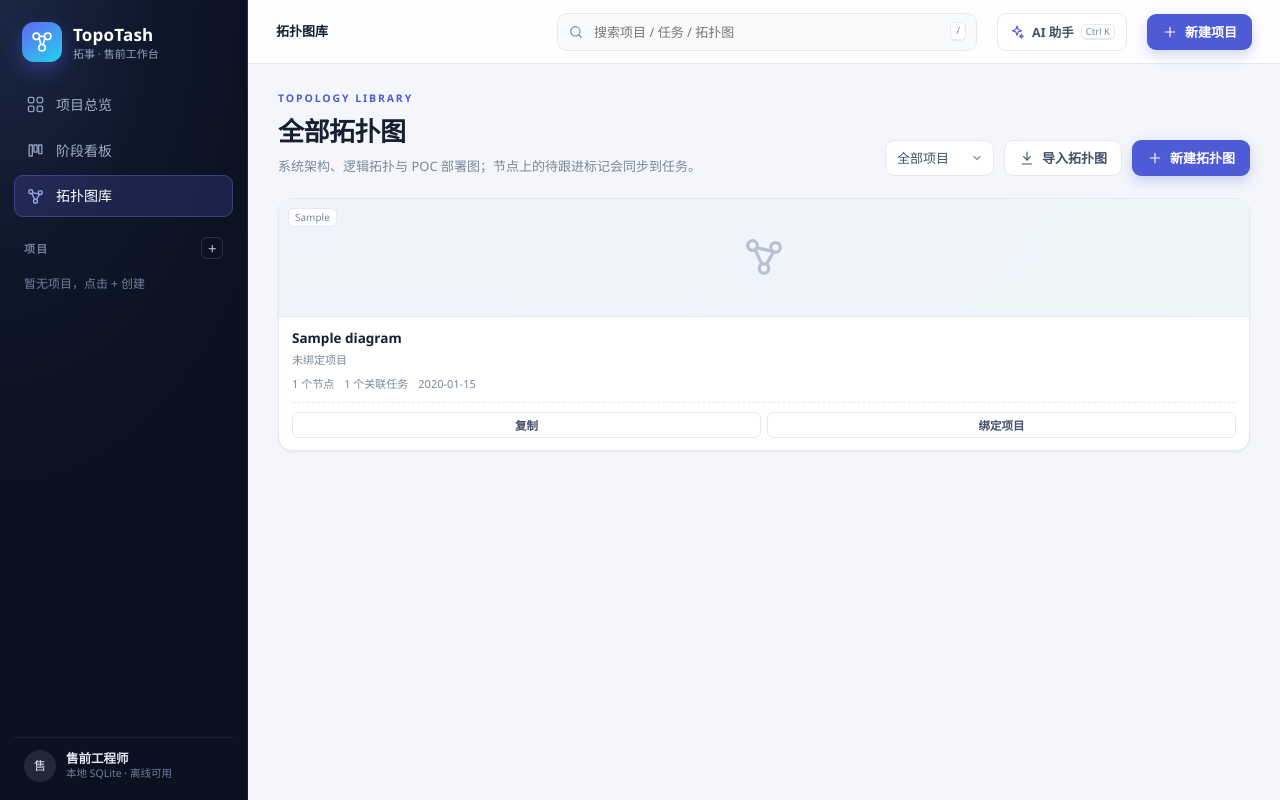
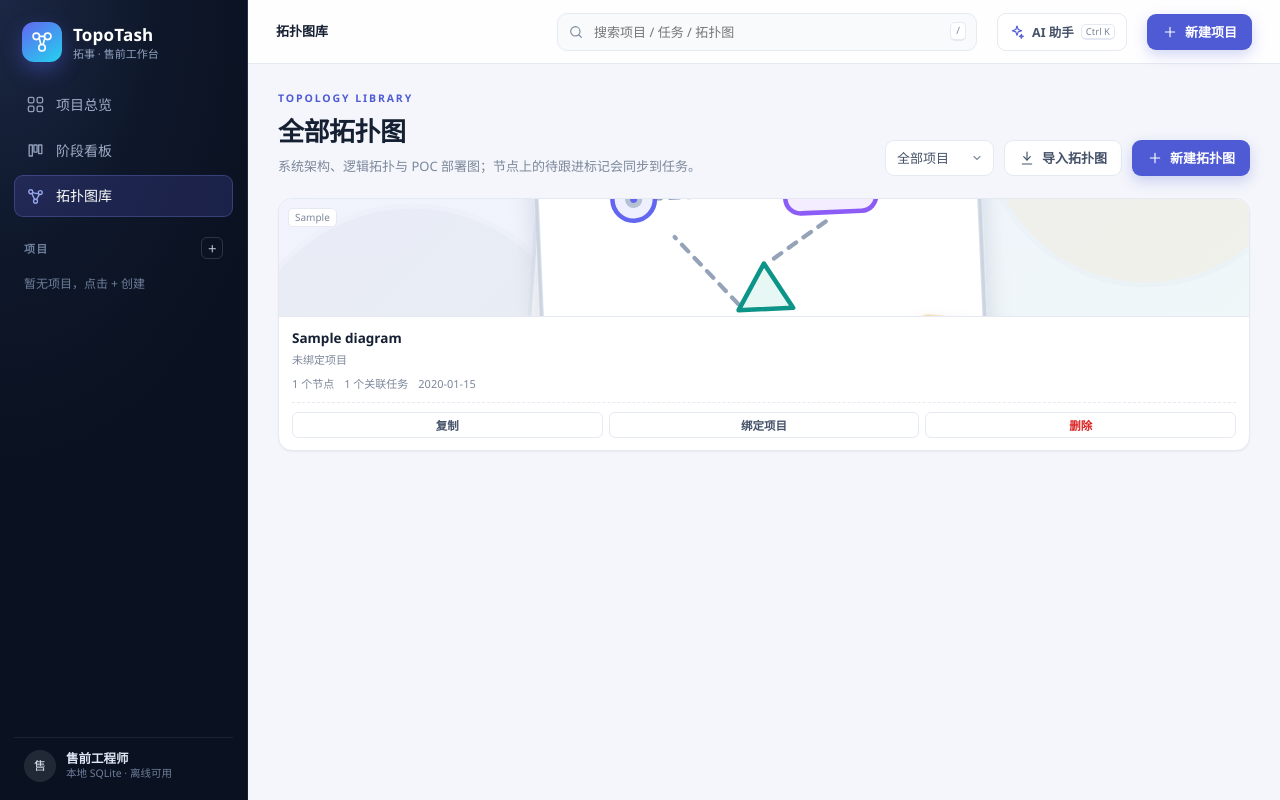
Before and after one commit to bieshuohua16/TopoTask, a Flask app: page /diagrams in a window 1280 px wide. Run offline with Flask 3, Linux system fonts and the light colour scheme; tables that the repository leaves empty hold one stand-in row (values such as "Sample post"); data that the repository does not hold is empty; some libraries are stand-ins or nearby versions.

Commit message:
Add type-specific topology thumbnails and diagram deletion
- static/js/diagram-thumbs.js：按 kind 输出四类 SVG 场景（逻辑拓扑 / 系统架构 / 部署图 / 其他），不依赖画布内容或图片文件
- 拓扑图库与项目拓扑图卡片改用类型缩略图，保留类型标签与待跟进角标
- 卡片新增「删除」按钮、编辑器顶栏新增删除入口，统一走 DELETE /api/diagrams/<id> 并二次确认
- 编辑器页面补齐 modal / toast 容器与 js/api.js，删除确认与提示在独立页面同样可用
- README 增加类型缩略图预览并更新 js 目录说明；DESIGN 记录缩略图实现取舍
- 页面路由测试覆盖新脚本、删除按钮与 api.js 引入

```diff
--- a/static/css/topotash.css
+++ b/static/css/topotash.css
@@ -445,13 +445,14 @@ svg { width: 18px; height: 18px; stroke: currentColor; stroke-width: 1.7; stroke
 }
 .diagram-card:hover { transform: translateY(-2px); box-shadow: var(--shadow); border-color: var(--line-strong); }
 .diagram-thumb {
-  height: 118px; position: relative; background:
+  height: 118px; position: relative; overflow: hidden; background:
     linear-gradient(135deg, rgba(79,91,213,.06), rgba(13,148,136,.05)), #fbfcff;
   border-bottom: 1px solid var(--line); display: grid; place-items: center; color: #b7c1d4;
 }
-.diagram-thumb svg { width: 46px; height: 46px; }
-.diagram-thumb .kind-tag { position: absolute; top: 9px; left: 9px; font-size: 10px; background: #fff; border: 1px solid var(--line); border-radius: 5px; padding: 1px 6px; color: var(--muted); }
-.diagram-thumb .followup-tag { position: absolute; top: 9px; right: 9px; font-size: 10px; background: var(--amber-soft); color: var(--amber); border-radius: 5px; padding: 1px 6px; font-weight: 600; }
+.diagram-thumb .thumb-art { position: absolute; inset: 0; width: 100%; height: 100%; display: block; }
+.diagram-thumb > svg:not(.thumb-art) { width: 46px; height: 46px; }
+.diagram-thumb .kind-tag { position: absolute; z-index: 2; top: 9px; left: 9px; font-size: 10px; background: #fff; border: 1px solid var(--line); border-radius: 5px; padding: 1px 6px; color: var(--muted); }
+.diagram-thumb .followup-tag { position: absolute; z-index: 2; top: 9px; right: 9px; font-size: 10px; background: var(--amber-soft); color: var(--amber); border-radius: 5px; padding: 1px 6px; font-weight: 600; }
 .diagram-info { padding: 11px 13px 12px; }
 .diagram-info b { display: block; font-size: 13.5px; margin-bottom: 2px; overflow: hidden; text-overflow: ellipsis; white-space: nowrap; }
 .diagram-info span { font-size: 11px; color: var(--muted); }
@@ -463,6 +464,8 @@ svg { width: 18px; height: 18px; stroke: currentColor; stroke-width: 1.7; stroke
   background: #fff; color: var(--ink-2); font-size: 11.5px; font-weight: 600;
 }
 .di-card-actions button:hover { border-color: #b9c0f2; color: var(--primary); background: var(--primary-soft); }
+.di-card-actions button.danger { color: var(--red); }
+.di-card-actions button.danger:hover { border-color: #f3c2c2; color: var(--red); background: var(--red-soft); }
 
 .links-grid { display: grid; grid-template-columns: 1fr 1fr; gap: 14px; align-items: start; }
 .table-wrap { overflow-x: auto; }
@@ -537,6 +540,8 @@ svg { width: 18px; height: 18px; stroke: currentColor; stroke-width: 1.7; stroke
 .editor-back { display: inline-flex; align-items: center; gap: 6px; font-size: 12.5px; color: #aab8cf; padding: 5px 8px; border-radius: 7px; }
 .editor-back:hover { background: rgba(255,255,255,.08); color: #fff; }
 .editor-back svg { width: 15px; height: 15px; }
+.editor-bar .editor-danger { color: var(--red); border-color: #f3c2c2; }
+.editor-bar .editor-danger:hover { color: #b91c1c; border-color: #efb4b4; background: var(--red-soft); }
 .editor-title { display: flex; align-items: center; gap: 8px; font-size: 12.5px; min-width: 0; }
 .editor-title b { color: #fff; max-width: 380px; overflow: hidden; text-overflow: ellipsis; white-space: nowrap; }
 .editor-title i { color: #4c5a75; font-style: normal; }
--- a/static/js/diagram-actions.js
+++ b/static/js/diagram-actions.js
@@ -209,5 +209,25 @@
     });
   }
 
-  window.TTDiagrams = { KINDS, create: createDiagram, importDiagram, duplicate: duplicateDiagram, bind: bindDiagram };
+  // ------------------------------------------------------------------ delete
+  function removeDiagram({ diagram, onDone }) {
+    TT.confirm(
+      `删除拓扑图《${diagram.name}》？画布、节点跟进标记以及它与任务的关联会一并删除，且不可恢复。`,
+      async () => {
+        await TT.api(`/api/diagrams/${encodeURIComponent(diagram.id)}`, { method: 'DELETE' });
+        toast(`已删除《${diagram.name}》`);
+        if (onDone) onDone();
+      },
+      { title: '删除拓扑图', submitText: '删除' }
+    );
+  }
+
+  window.TTDiagrams = {
+    KINDS,
+    create: createDiagram,
+    importDiagram,
+    duplicate: duplicateDiagram,
+    bind: bindDiagram,
+    remove: removeDiagram
+  };
 })();
--- /dev/null
+++ b/static/js/diagram-thumbs.js
@@ -0,0 +1,241 @@
+/* Type-specific topology thumbnails shared by the library and project pages. */
+(function () {
+  const DEFS = `
+<svg id="ttThumbDefs" width="0" height="0" style="position:absolute;width:0;height:0;overflow:hidden" aria-hidden="true" focusable="false">
+  <defs>
+    <linearGradient id="ttLgIndigo" x1="0" y1="0" x2="1" y2="1">
+      <stop offset="0" stop-color="#818cf8"/><stop offset="1" stop-color="#4f5bd5"/>
+    </linearGradient>
+    <filter id="ttSoft" x="-30%" y="-30%" width="160%" height="160%">
+      <feDropShadow dx="0" dy="3" stdDeviation="4" flood-color="#1e293b" flood-opacity=".14"/>
+    </filter>
+    <filter id="ttSoftSm" x="-40%" y="-40%" width="180%" height="180%">
+      <feDropShadow dx="0" dy="2" stdDeviation="2.4" flood-color="#1e293b" flood-opacity=".10"/>
+    </filter>
+
+    <!-- ================= 逻辑拓扑 ================= -->
+    <g id="tt-thumb-logical">
+      <circle cx="38" cy="120" r="62" fill="#6366f1" opacity=".07"/>
+      <circle cx="288" cy="32" r="54" fill="#0d9488" opacity=".07"/>
+      <circle cx="160" cy="78" r="47" fill="none" stroke="#c7d2fe" stroke-width="1.3" stroke-dasharray="4 5" opacity=".9"/>
+
+      <g fill="none" stroke-linecap="round">
+        <path d="M132 78 C108 78 92 64 70 64" stroke="#818cf8" stroke-width="2.2"/>
+        <path d="M188 78 C214 78 232 54 258 54" stroke="#818cf8" stroke-width="2.2"/>
+        <path d="M146 106 C136 122 98 120 74 118" stroke="#5eead4" stroke-width="2.2"/>
+        <path d="M188 98 C218 104 236 114 250 116" stroke="#5eead4" stroke-width="2.2"/>
+      </g>
+
+      <g filter="url(#ttSoftSm)">
+        <circle cx="70" cy="64" r="15" fill="#fff" stroke="#a5b4fc" stroke-width="1.6"/>
+        <circle cx="258" cy="54" r="15" fill="#fff" stroke="#99f6e4" stroke-width="1.6"/>
+        <circle cx="74" cy="118" r="14" fill="#fff" stroke="#a5b4fc" stroke-width="1.6"/>
+        <circle cx="250" cy="116" r="14" fill="#fff" stroke="#99f6e4" stroke-width="1.6"/>
+      </g>
+
+      <g fill="none" stroke="#4f5bd5" stroke-width="1.5" stroke-linecap="round">
+        <circle cx="70" cy="64" r="5.4"/>
+        <path d="M70 58.6v-3M70 72.4v-3M64.6 64h-3M78.4 64h-3"/>
+        <rect x="68.5" y="112.5" width="11" height="10" rx="2"/>
+        <path d="M71 116h6M71 119.5h6"/>
+      </g>
+      <path d="M246 60c-2.5 0-4.5-2-4.5-4.5 0-2.3 1.7-4.2 4-4.5.7-3 3.3-5 6.4-5 2.8 0 5.2 1.7 6.1 4.2.5-.2 1-.3 1.6-.3 2.9 0 5.3 2.4 5.3 5.3s-2.4 5.3-5.3 5.3H246z" fill="#e6f7f4" stroke="#0d9488" stroke-width="1.4"/>
+      <g stroke="#0d9488" stroke-width="1.5" fill="#fff">
+        <ellipse cx="250" cy="112" rx="6" ry="2.6"/>
+        <path d="M244 112v7c0 1.4 2.7 2.6 6 2.6s6-1.2 6-2.6v-7"/>
+      </g>
+
+      <g filter="url(#ttSoft)">
+        <rect x="132" y="50" width="56" height="56" rx="15" fill="url(#ttLgIndigo)" stroke="#c7d2fe" stroke-width="1.5"/>
+        <rect x="146" y="64" width="28" height="28" rx="7" fill="#fff" opacity=".16"/>
+        <g stroke="#fff" stroke-width="2" stroke-linecap="round" fill="none">
+          <path d="M155 72h12M151 79h16M155 86h12"/>
+          <circle cx="150" cy="72" r="1.6" fill="#fff" stroke="none"/>
+          <circle cx="170" cy="79" r="1.6" fill="#fff" stroke="none"/>
+          <circle cx="150" cy="86" r="1.6" fill="#fff" stroke="none"/>
+        </g>
+      </g>
+
+      <g fill="#fff" stroke="#6366f1" stroke-width="1.4">
+        <circle cx="118" cy="78" r="2.6"/><circle cx="202" cy="80" r="2.6"/>
+        <circle cx="110" cy="112" r="2.6"/><circle cx="216" cy="104" r="2.6"/>
+      </g>
+    </g>
+
+    <!-- ================= 系统架构 ================= -->
+    <g id="tt-thumb-architecture">
+      <circle cx="42" cy="112" r="58" fill="#8b5cf6" opacity=".06"/>
+      <circle cx="286" cy="32" r="54" fill="#4f5bd5" opacity=".06"/>
+
+      <line x1="54" y1="30" x2="54" y2="126" stroke="#ddd6fe" stroke-width="1.3" stroke-dasharray="3 4"/>
+      <g fill="#a78bfa">
+        <circle cx="54" cy="34" r="2.4"/><circle cx="54" cy="78" r="2.4"/><circle cx="54" cy="122" r="2.4"/>
+      </g>
+
+      <g filter="url(#ttSoftSm)">
+        <circle cx="34" cy="62" r="9" fill="#f3edff" stroke="#c4b5fd" stroke-width="1.4"/>
+        <path d="M25 79c1.2-6.5 16.6-6.5 18 0" fill="#f3edff" stroke="#c4b5fd" stroke-width="1.4"/>
+      </g>
+      <path d="M43 70h17" stroke="#c4b5fd" stroke-width="1.3" stroke-dasharray="3 3"/>
+
+      <g filter="url(#ttSoft)">
+        <rect x="68" y="26" width="226" height="27" rx="9" fill="#fff" stroke="#c7d2fe" stroke-width="1.3"/>
+        <rect x="68" y="64" width="226" height="27" rx="9" fill="#fff" stroke="#ddd6fe" stroke-width="1.3"/>
+        <rect x="68" y="102" width="226" height="27" rx="9" fill="#fff" stroke="#99f6e4" stroke-width="1.3"/>
+      </g>
+
+      <g>
+        <rect x="76" y="32" width="4" height="15" rx="2" fill="#6366f1"/>
+        <rect x="76" y="70" width="4" height="15" rx="2" fill="#8b5cf6"/>
+        <rect x="76" y="108" width="4" height="15" rx="2" fill="#14b8a6"/>
+      </g>
+
+      <g fill="#eef0ff" stroke="#a5b4fc" stroke-width="1.1">
+        <rect x="88" y="33" width="38" height="13" rx="4"/>
+        <rect x="132" y="33" width="38" height="13" rx="4"/>
+        <rect x="176" y="33" width="38" height="13" rx="4"/>
+      </g>
+      <g fill="#f3edff" stroke="#c4b5fd" stroke-width="1.1">
+        <rect x="88" y="71" width="54" height="13" rx="4"/>
+        <rect x="148" y="71" width="54" height="13" rx="4"/>
+        <rect x="208" y="71" width="54" height="13" rx="4"/>
+      </g>
+      <g fill="#e6f7f4" stroke="#5eead4" stroke-width="1.1">
+        <rect x="88" y="109" width="58" height="13" rx="4"/>
+        <rect x="152" y="109" width="58" height="13" rx="4"/>
+      </g>
+      <g stroke="#0d9488" stroke-width="1.4" fill="#fff">
+        <ellipse cx="246" cy="111" rx="14" ry="4"/>
+        <path d="M232 111v10c0 2.2 6.3 4 14 4s14-1.8 14-4v-10"/>
+        <path d="M232 116c0 2.2 6.3 4 14 4s14-1.8 14-4" fill="none"/>
+      </g>
+
+      <g fill="#8b5cf6">
+        <path d="M124 53v6" stroke="#8b5cf6" stroke-width="1.5"/>
+        <polygon points="124,64 120,57.5 128,57.5"/>
+        <path d="M228 53v6" stroke="#8b5cf6" stroke-width="1.5"/>
+        <polygon points="228,64 224,57.5 232,57.5"/>
+        <path d="M124 91v6" stroke="#8b5cf6" stroke-width="1.5"/>
+        <polygon points="124,102 120,95.5 128,95.5"/>
+      </g>
+
+      <g fill="none" stroke="#a5b4fc" stroke-width="1.2">
+        <path d="M104 39.5h6M146 39.5h6M190 39.5h6"/>
+      </g>
+      <g fill="#8b5cf6" opacity=".55">
+        <circle cx="118" cy="39.5" r="1.4"/><circle cx="160" cy="39.5" r="1.4"/><circle cx="204" cy="39.5" r="1.4"/>
+      </g>
+    </g>
+
+    <!-- ================= 部署图 ================= -->
+    <g id="tt-thumb-deployment">
+      <circle cx="40" cy="36" r="56" fill="#14b8a6" opacity=".07"/>
+      <circle cx="286" cy="116" r="58" fill="#f59e0b" opacity=".06"/>
+
+      <rect x="24" y="24" width="272" height="112" rx="14" fill="#0d9488" opacity=".035"/>
+      <rect x="24" y="24" width="272" height="112" rx="14" fill="none" stroke="#5eead4" stroke-width="1.4" stroke-dasharray="6 5"/>
+
+      <g filter="url(#ttSoftSm)">
+        <path d="M54 54c-4.5 0-8-3.4-8-7.5 0-4 3.2-7.3 7.2-7.5.8-3.8 4.2-6.5 8.1-6.5 3.7 0 6.9 2.4 8 5.8.6-.2 1.3-.3 2-.3 3.9 0 7.1 3.1 7.1 7s-3.2 7-7.1 7H54z" fill="#fff" stroke="#14b8a6" stroke-width="1.6"/>
+      </g>
+
+      <g filter="url(#ttSoftSm)">
+        <rect x="132" y="34" width="58" height="20" rx="6" fill="#fff" stroke="#f59e0b" stroke-width="1.4"/>
+        <circle cx="143" cy="44" r="2.5" fill="#f59e0b"/>
+        <path d="M151 44h27" stroke="#f59e0b" stroke-width="1.6" stroke-linecap="round"/>
+      </g>
+
+      <g fill="none" stroke-linecap="round">
+        <path d="M86 46h46" stroke="#5eead4" stroke-width="1.5" stroke-dasharray="3 3"/>
+        <path d="M161 54v9" stroke="#5eead4" stroke-width="1.5"/>
+        <path d="M88 63h144" stroke="#5eead4" stroke-width="1.5"/>
+        <path d="M88 63v9M161 63v9M232 63v9" stroke="#5eead4" stroke-width="1.5"/>
+      </g>
+
+      <g filter="url(#ttSoft)">
+        <rect x="64" y="72" width="48" height="52" rx="7" fill="#fff" stroke="#99f6e4" stroke-width="1.4"/>
+        <rect x="136" y="72" width="48" height="52" rx="7" fill="#fff" stroke="#99f6e4" stroke-width="1.4"/>
+        <rect x="208" y="72" width="48" height="52" rx="7" fill="#fff" stroke="#99f6e4" stroke-width="1.4"/>
+      </g>
+
+      <g fill="#f8fafc" stroke="#e2e8f0" stroke-width="1">
+        <rect x="71" y="79" width="34" height="8" rx="2"/><rect x="71" y="90" width="34" height="8" rx="2"/>
+        <rect x="71" y="101" width="34" height="8" rx="2"/><rect x="71" y="112" width="34" height="6" rx="2"/>
+        <rect x="143" y="79" width="34" height="8" rx="2"/><rect x="143" y="90" width="34" height="8" rx="2"/>
+        <rect x="143" y="101" width="34" height="8" rx="2"/><rect x="143" y="112" width="34" height="6" rx="2"/>
+        <rect x="215" y="79" width="34" height="8" rx="2"/><rect x="215" y="90" width="34" height="8" rx="2"/>
+        <rect x="215" y="101" width="34" height="8" rx="2"/><rect x="215" y="112" width="34" height="6" rx="2"/>
+      </g>
+      <g>
+        <circle cx="106" cy="83" r="1.8" fill="#14b8a6"/><circle cx="106" cy="94" r="1.8" fill="#14b8a6"/>
+        <circle cx="106" cy="105" r="1.8" fill="#f59e0b"/>
+        <circle cx="178" cy="83" r="1.8" fill="#14b8a6"/><circle cx="178" cy="94" r="1.8" fill="#14b8a6"/>
+        <circle cx="178" cy="105" r="1.8" fill="#14b8a6"/>
+        <circle cx="250" cy="83" r="1.8" fill="#14b8a6"/><circle cx="250" cy="94" r="1.8" fill="#f59e0b"/>
+        <circle cx="250" cy="105" r="1.8" fill="#14b8a6"/>
+      </g>
+
+      <g fill="#d97706">
+        <path d="M270 42l-7 11h5l-2 8 7-11h-5z" opacity=".9"/>
+      </g>
+      <path d="M44 126h232" stroke="#99f6e4" stroke-width="1.2" stroke-dasharray="2 5" opacity=".8"/>
+    </g>
+
+    <!-- ================= 其他 ================= -->
+    <g id="tt-thumb-other">
+      <circle cx="44" cy="116" r="58" fill="#64748b" opacity=".05"/>
+      <circle cx="286" cy="30" r="54" fill="#f59e0b" opacity=".06"/>
+
+      <g transform="rotate(4 160 78)" opacity=".75">
+        <rect x="84" y="28" width="142" height="102" rx="10" fill="#fff" stroke="#e2e8f0" stroke-width="1.2"/>
+      </g>
+      <g transform="rotate(-2.5 160 78)" filter="url(#ttSoft)">
+        <rect x="86" y="22" width="146" height="106" rx="10" fill="#fff" stroke="#cbd5e1" stroke-width="1.3"/>
+        <path d="M214 22h18v18" fill="#f8fafc" stroke="#d4dbe8" stroke-width="1.2"/>
+        <path d="M214 22l18 18" stroke="#e2e8f0" stroke-width="1.1"/>
+      </g>
+
+      <g transform="rotate(-2.5 160 78)">
+        <g fill="none" stroke="#94a3b8" stroke-width="1.4" stroke-dasharray="3 3">
+          <path d="M124 54h36M181 64l-20 13M151 90l-20-23"/>
+        </g>
+        <circle cx="118" cy="54" r="7" fill="#eef0ff" stroke="#6366f1" stroke-width="1.5"/>
+        <circle cx="118" cy="54" r="2" fill="#6366f1"/>
+        <rect x="168" y="43" width="30" height="18" rx="5" fill="#f3edff" stroke="#8b5cf6" stroke-width="1.5"/>
+        <path d="M174 49h18M174 54h12" stroke="#a78bfa" stroke-width="1.2" stroke-linecap="round"/>
+        <path d="M151 92l9-15 9 15z" fill="#e6f7f4" stroke="#0d9488" stroke-width="1.5"/>
+        <g stroke="#cbd5e1" stroke-width="1" opacity=".8">
+          <path d="M100 34h10M100 38h6"/>
+        </g>
+      </g>
+
+      <g transform="rotate(6 230 112)" filter="url(#ttSoftSm)">
+        <rect x="209" y="96" width="40" height="28" rx="4" fill="#fff4e5" stroke="#f6dfbf" stroke-width="1.2"/>
+        <g fill="#d97706">
+          <circle cx="220" cy="110" r="1.8"/><circle cx="228" cy="110" r="1.8"/><circle cx="236" cy="110" r="1.8"/>
+        </g>
+      </g>
+    </g>
+  </defs>
+</svg>`;
+
+  const IDS = {
+    topology: 'tt-thumb-logical',
+    architecture: 'tt-thumb-architecture',
+    deployment: 'tt-thumb-deployment',
+    other: 'tt-thumb-other'
+  };
+
+  function ensureDefs() {
+    if (document.getElementById('ttThumbDefs')) return;
+    document.body.insertAdjacentHTML('beforeend', DEFS);
+  }
+
+  function forKind(kind) {
+    ensureDefs();
+    const id = IDS[kind] || IDS.other;
+    return `<svg class="thumb-art" viewBox="0 0 320 150" preserveAspectRatio="xMidYMid slice" aria-hidden="true" focusable="false"><use href="#${id}"></use></svg>`;
+  }
+
+  window.TTDiagramThumbs = { forKind, ensureDefs, IDS };
+})();
--- a/static/js/diagrams.js
+++ b/static/js/diagrams.js
@@ -9,12 +9,15 @@
   let items = [];
 
   function card(d) {
+    const thumb = window.TTDiagramThumbs
+      ? window.TTDiagramThumbs.forKind(d.kind)
+      : TT.icon.diagram;
     return `
       <article class="diagram-card" data-project="${TT.esc(d.project_id)}" data-id="${TT.esc(d.id)}">
         <div class="diagram-thumb">
+          ${thumb}
           <span class="kind-tag">${TT.esc(KINDS[d.kind] || d.kind || '拓扑图')}</span>
           ${d.followup_count ? `<span class="followup-tag">${d.followup_count} 待跟进</span>` : ''}
-          ${TT.icon.diagram}
         </div>
         <div class="diagram-info">
           <b>${TT.esc(d.name)}</b>
@@ -23,6 +26,7 @@
           <div class="di-card-actions">
             <button type="button" data-act="duplicate" title="复制这张拓扑图">复制</button>
             <button type="button" data-act="bind" title="把这张拓扑图绑定到其他项目">绑定项目</button>
+            <button type="button" data-act="delete" class="danger" title="删除这张拓扑图">删除</button>
           </div>
         </div>
       </article>`;
@@ -68,6 +72,8 @@
                 ACT.duplicate({ diagram: d, projects, onDone: load });
               } else if (btn.dataset.act === 'bind') {
                 ACT.bind({ diagram: d, projects, onDone: load });
+              } else if (btn.dataset.act === 'delete') {
+                ACT.remove({ diagram: d, onDone: load });
               }
             };
           });
--- a/templates/diagrams.html
+++ b/templates/diagrams.html
@@ -41,6 +41,7 @@
 {% endblock %}
 
 {% block scripts %}
+<script src="{{ url_for('static', filename='js/diagram-thumbs.js') }}"></script>
 <script src="{{ url_for('static', filename='js/diagram-actions.js') }}"></script>
 <script src="{{ url_for('static', filename='js/diagrams.js') }}"></script>
 {% endblock %}
--- a/templates/editor.html
+++ b/templates/editor.html
@@ -31,18 +31,24 @@
     <svg viewBox="0 0 24 24" fill="none"><path d="M12 3v12"/><path d="m7 10 5 5 5-5"/><path d="M5 21h14"/></svg>
     导出 JSON
   </button>
+  <button class="btn btn-ghost btn-sm editor-danger" id="btnDeleteDiagram" type="button" title="删除这张拓扑图">
+    删除
+  </button>
   <a class="btn btn-ghost btn-sm" target="_blank" href="/static/apps/topology/index.html?diagram_id={{ diagram.id }}{% if project %}&project_id={{ project.id }}{% endif %}">独立窗口</a>
 </div>
 <div class="editor-frame">
   <iframe id="visioFrame" title="拓扑图编辑器"
           src="/static/apps/topology/index.html?diagram_id={{ diagram.id }}{% if project %}&project_id={{ project.id }}{% endif %}"></iframe>
 </div>
+<div class="modal-root" id="modalRoot"></div>
+<div class="toast-root" id="toastRoot"></div>
 <script>
 window.TT_EDITOR = {
   project: {% if project %}{{ project|tojson }}{% else %}null{% endif %},
   diagram: {{ diagram|tojson }}
 };
 </script>
+<script src="{{ url_for('static', filename='js/api.js') }}"></script>
 <script src="{{ url_for('static', filename='js/editor.js') }}"></script>
 </body>
 </html>
--- a/templates/project.html
+++ b/templates/project.html
@@ -177,6 +177,7 @@
 window.TT_PROJECT = {{ project|tojson }};
 </script>
 <script src="{{ url_for('static', filename='js/tasks.js') }}"></script>
+<script src="{{ url_for('static', filename='js/diagram-thumbs.js') }}"></script>
 <script src="{{ url_for('static', filename='js/diagram-actions.js') }}"></script>
 <script src="{{ url_for('static', filename='js/project.js') }}"></script>
 {% endblock %}
```
Also changed, not shown: docs/DESIGN.md (+2 -2 lines), static/js/editor.js (+17 -0 lines), static/js/project.js (+24 -4 lines), tests/test_api_views.py (+6 -0 lines), README.md, 1 other file.
